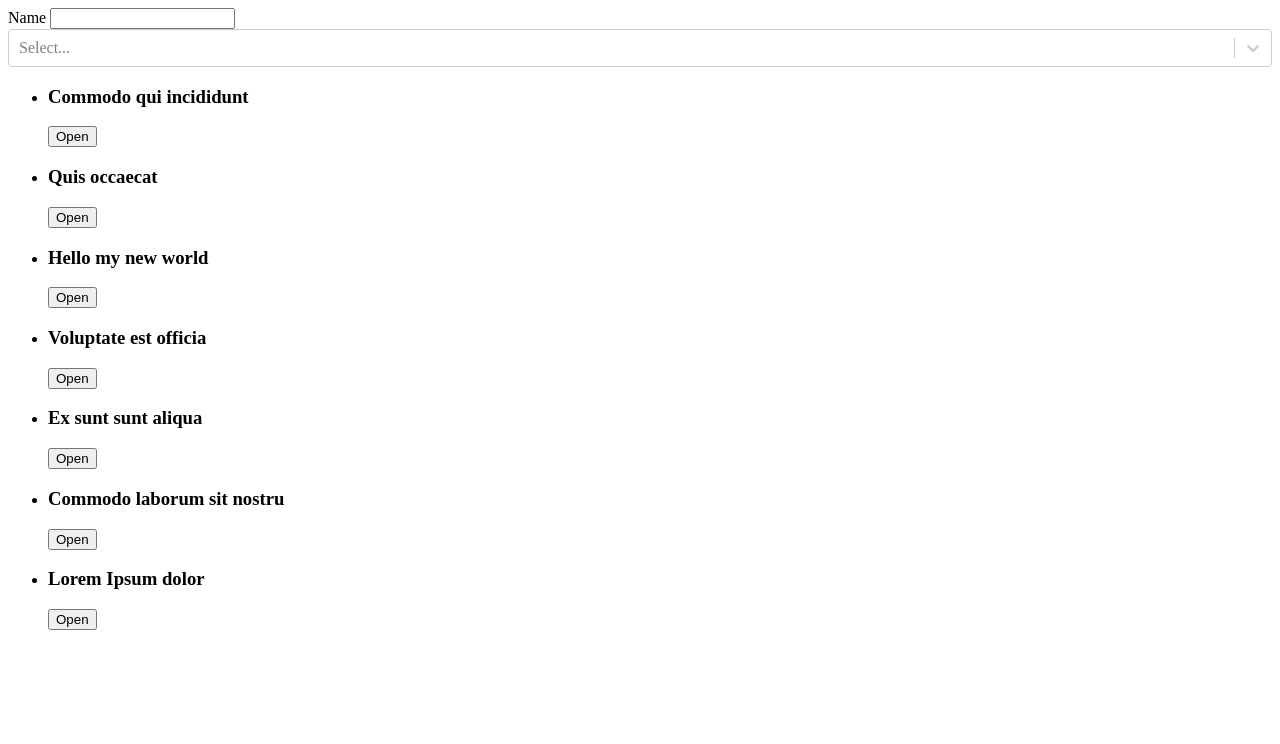
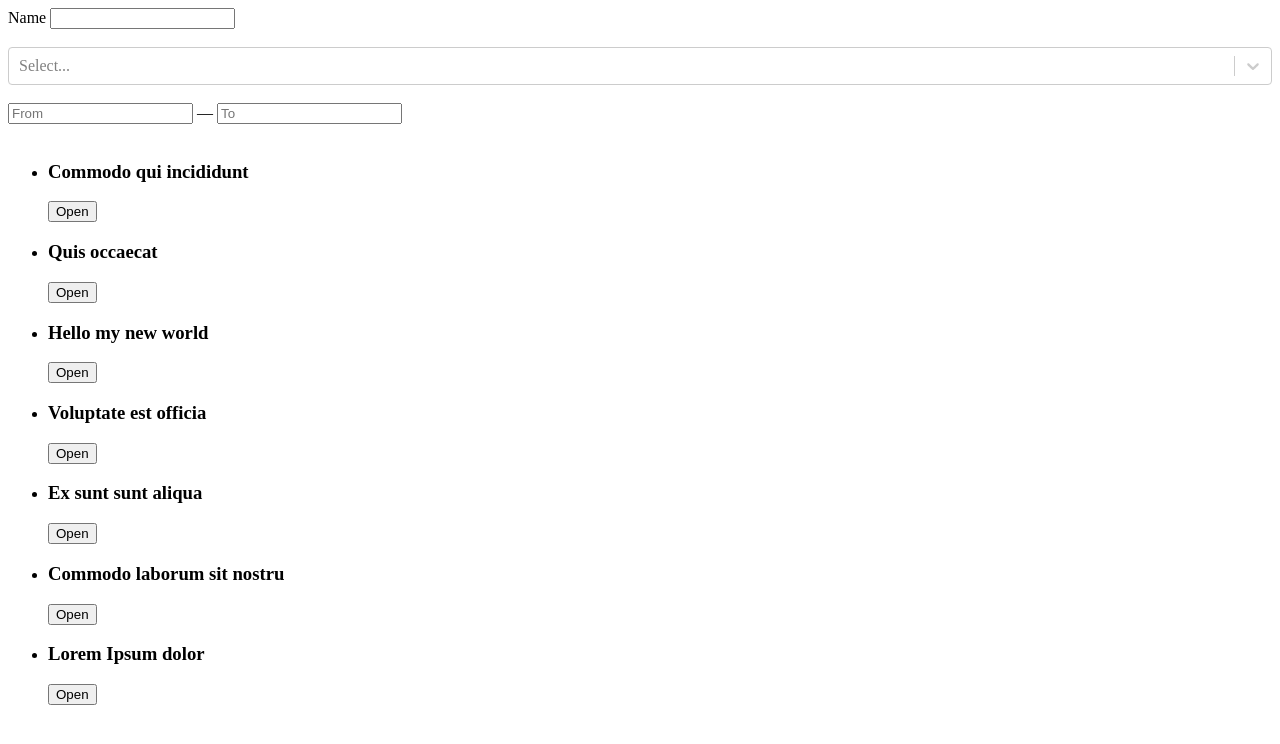
Before and after one commit to neustupov/BasicReact, a React (Create React App) app in the folder app/: page / in a window 1280 px wide. Shown: the top 744 px of the page. Built offline with nearby package versions, Linux system fonts and the light colour scheme.

Commit message:
added date-fns, moment, react-day-picker, react-helmet libraries, added DayPicker component and add him to app component

```diff
--- a/app/package.json
+++ b/app/package.json
@@ -4,9 +4,13 @@
   "private": true,
   "dependencies": {
     "classnames": "^2.2.6",
+    "date-fns": "^1.29.0",
+    "moment": "^2.22.2",
     "prop-types": "^15.6.2",
     "react": "^16.6.0",
+    "react-day-picker": "^7.2.4",
     "react-dom": "^16.6.0",
+    "react-helmet": "^5.2.0",
     "react-scripts": "2.1.1",
     "react-select": "^2.1.1",
     "react-transition-group": "^1.2.0"
--- a/app/src/components/App.js
+++ b/app/src/components/App.js
@@ -3,6 +3,7 @@
 import ArticleList from './ArticleList';
 import UserForm from './UserForm';
 import Select from 'react-select';
+import DayPicker from './DayPicker';
 
 class App extends Component {
     static propTypes = {
@@ -22,7 +23,11 @@
         return (
             <div>
                 <UserForm/>
+                <br/>
                 <Select options={options} value={this.state.selection} onChange={this.changeSelection}/>
+                <br/>
+                <DayPicker/>
+                <br/>
                 <ArticleList articles={this.props.articles}/>
             </div>
         )
--- /dev/null
+++ b/app/src/components/DayPicker.js
@@ -0,0 +1,113 @@
+import React, {Component} from 'react';
+import moment from 'moment';
+import Helmet from 'react-helmet';
+import PropTypes from 'prop-types';
+import DayPickerInput from 'react-day-picker/DayPickerInput';
+import 'react-day-picker/lib/style.css';
+
+import {formatDate, parseDate} from 'react-day-picker/moment';
+
+class DayPicker extends Component {
+    static propTypes = {};
+
+    constructor(props) {
+        super(props);
+        this.handleFromChange = this.handleFromChange.bind(this);
+        this.handleToChange = this.handleToChange.bind(this);
+        this.state = {
+            from: undefined,
+            to: undefined,
+        };
+    }
+
+    showFromMonth() {
+        const {from, to} = this.state;
+        if (!from) {
+            return;
+        }
+        if (moment(to).diff(moment(from), 'months') < 2) {
+            this.to.getDayPicker().showMonth(from);
+        }
+    }
+
+    handleFromChange(from) {
+        // Change the from date and focus the "to" input field
+        this.setState({from});
+    }
+
+    handleToChange(to) {
+        this.setState({to}, this.showFromMonth);
+    }
+
+    render() {
+        const {from, to} = this.state;
+        const modifiers = {start: from, end: to};
+        return (
+            <div className="InputFromTo">
+                <DayPickerInput
+                    value={from}
+                    placeholder="From"
+                    format="LL"
+                    formatDate={formatDate}
+                    parseDate={parseDate}
+                    dayPickerProps={{
+                        selectedDays: [from, {from, to}],
+                        disabledDays: {after: to},
+                        toMonth: to,
+                        modifiers,
+                        numberOfMonths: 2,
+                        onDayClick: () => this.to.getInput().focus(),
+                    }}
+                    onDayChange={this.handleFromChange}
+                />{' '}
+                —{' '}
+                <span className="InputFromTo-to">
+          <DayPickerInput
+              ref={el => (this.to = el)}
+              value={to}
+              placeholder="To"
+              format="LL"
+              formatDate={formatDate}
+              parseDate={parseDate}
+              dayPickerProps={{
+                  selectedDays: [from, {from, to}],
+                  disabledDays: {before: from},
+                  modifiers,
+                  month: from,
+                  fromMonth: from,
+                  numberOfMonths: 2,
+              }}
+              onDayChange={this.handleToChange}
+          />
+        </span>
+                <Helmet>
+                    <style>{`
+  .InputFromTo .DayPicker-Day--selected:not(.DayPicker-Day--start):not(.DayPicker-Day--end):not(.DayPicker-Day--outside) {
+    background-color: #f0f8ff !important;
+    color: #4a90e2;
+  }
+  .InputFromTo .DayPicker-Day {
+    border-radius: 0 !important;
+  }
+  .InputFromTo .DayPicker-Day--start {
+    border-top-left-radius: 50% !important;
+    border-bottom-left-radius: 50% !important;
+  }
+  .InputFromTo .DayPicker-Day--end {
+    border-top-right-radius: 50% !important;
+    border-bottom-right-radius: 50% !important;
+  }
+  .InputFromTo .DayPickerInput-Overlay {
+    width: 550px;
+  }
+  .InputFromTo-to .DayPickerInput-Overlay {
+    margin-left: -198px;
+  }
+`}</style>
+                </Helmet>
+            </div>
+        );
+    }
+}
+
+export default DayPicker
```
Also changed, not shown: 1 other file (tests, documents, lock files or other folders).
